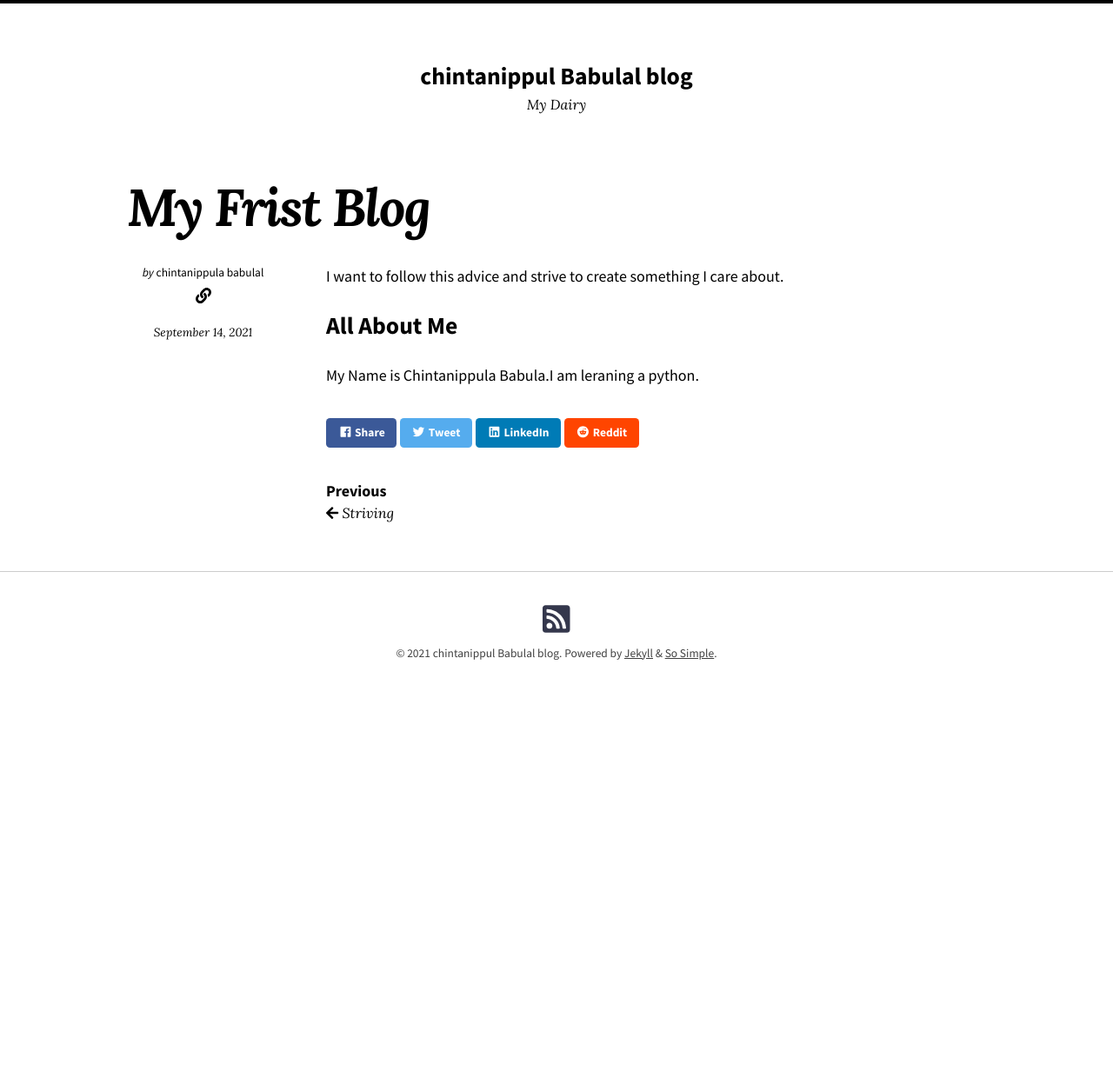
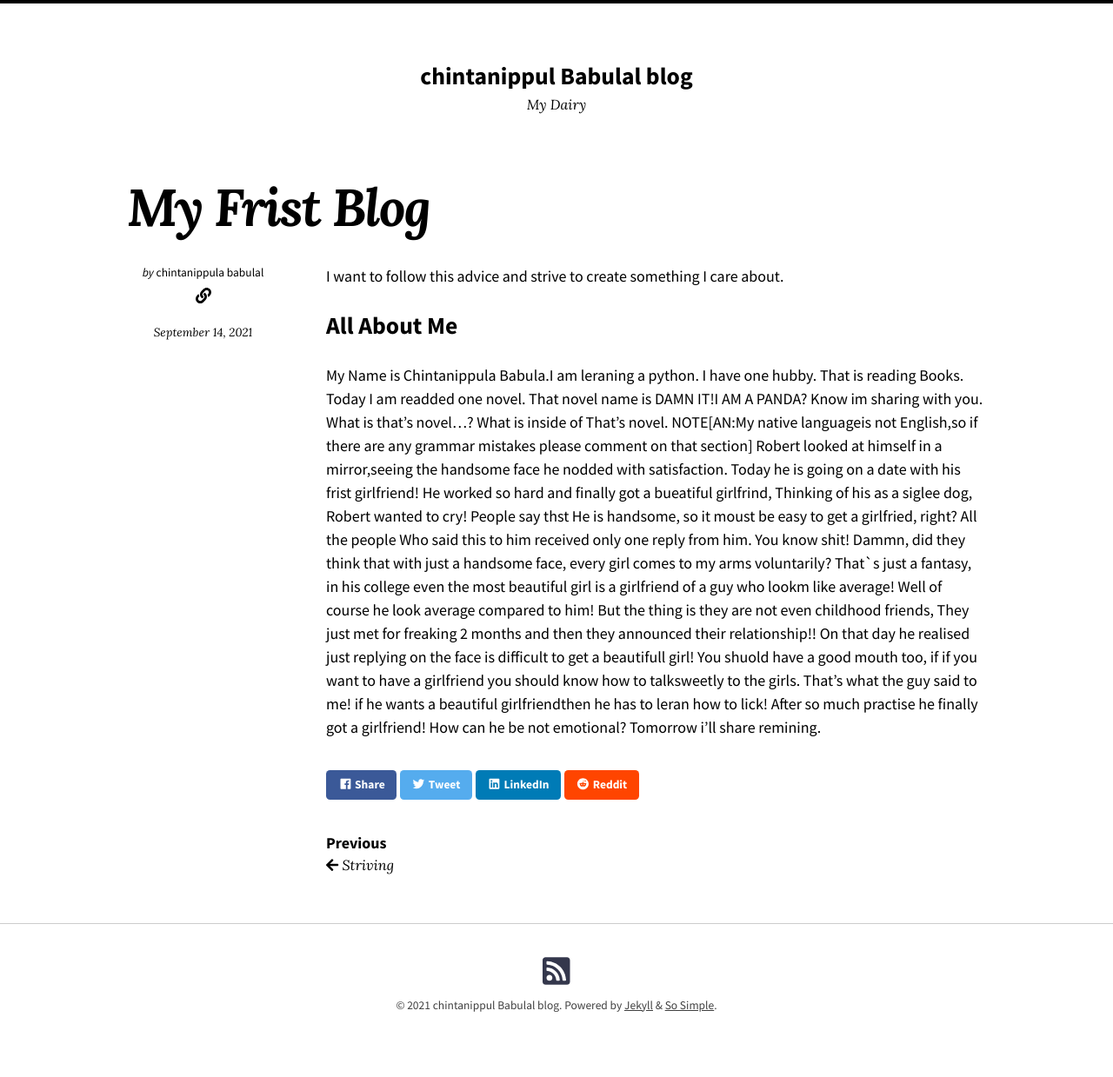
Before and after one commit to skbabulal/skbabulal.github.io, a Jekyll site: the page built from _posts/2021-09-14-Welcome.md, in a window 1280 px wide. Shown: the whole page at 87% size. Built offline with Jekyll 4.4.1, drawn with Linux system fonts in a browser that asks for light colours; nearby versions of some CDN libraries; before the commit the page ends 900 px from its top, so only the background shows below that.

Commit message:
sample blog

```diff
--- a/_posts/2021-09-14-Welcome.md
+++ b/_posts/2021-09-14-Welcome.md
@@ -9,3 +9,28 @@ I want to follow this advice and strive to create something I care about.
 ## All About Me
 
 My Name is Chintanippula Babula.I am leraning a python.
+I have one hubby.
+That is reading Books.
+Today I am readded one novel.
+That novel name is DAMN IT!I AM A PANDA?
+Know im sharing with you.
+ What is that's novel...?
+ What is inside of That's novel.
+ NOTE[AN:My native languageis not English,so if there are any grammar mistakes please comment on that section]
+ Robert looked at himself in a mirror,seeing the handsome face he nodded with satisfaction.
+ Today he is going on a date with his frist girlfriend!
+ He worked so hard and finally got a bueatiful girlfrind, Thinking of his as a siglee dog, Robert wanted to cry!
+People say thst He is handsome, so it moust be easy to get a girlfried, right?
+All the people Who said this to him received only one reply from him.
+You know shit!
+Dammn, did they think that with just a handsome face, every girl comes to my arms voluntarily?
+That`s just a fantasy, in his college even the most beautiful girl is a girlfriend of a guy who lookm like average!
+Well of course he look average compared to him!
+But the thing is they are not even childhood friends, They just met for freaking 2 months and then they announced their relationship!!
+On that day he realised just replying on the face is difficult to get a beautifull girl!
+You shuold have a good mouth too, if if you want to have a girlfriend you should know how to talksweetly to the girls.
+That's what the guy said to me!
+if he wants a beautiful girlfriendthen he has to leran how to lick!
+After so much practise he finally got a girlfriend!
+How can he be not emotional?
+Tomorrow i'll share remining.
```
